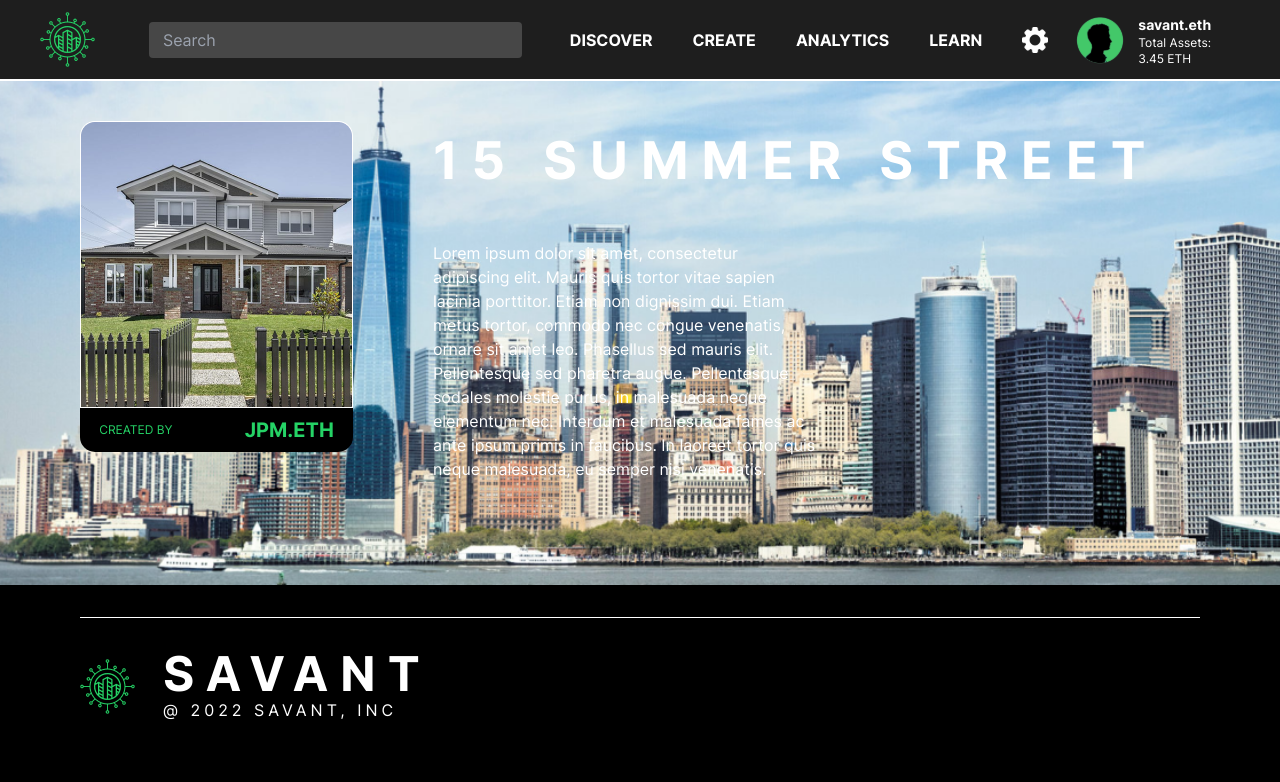
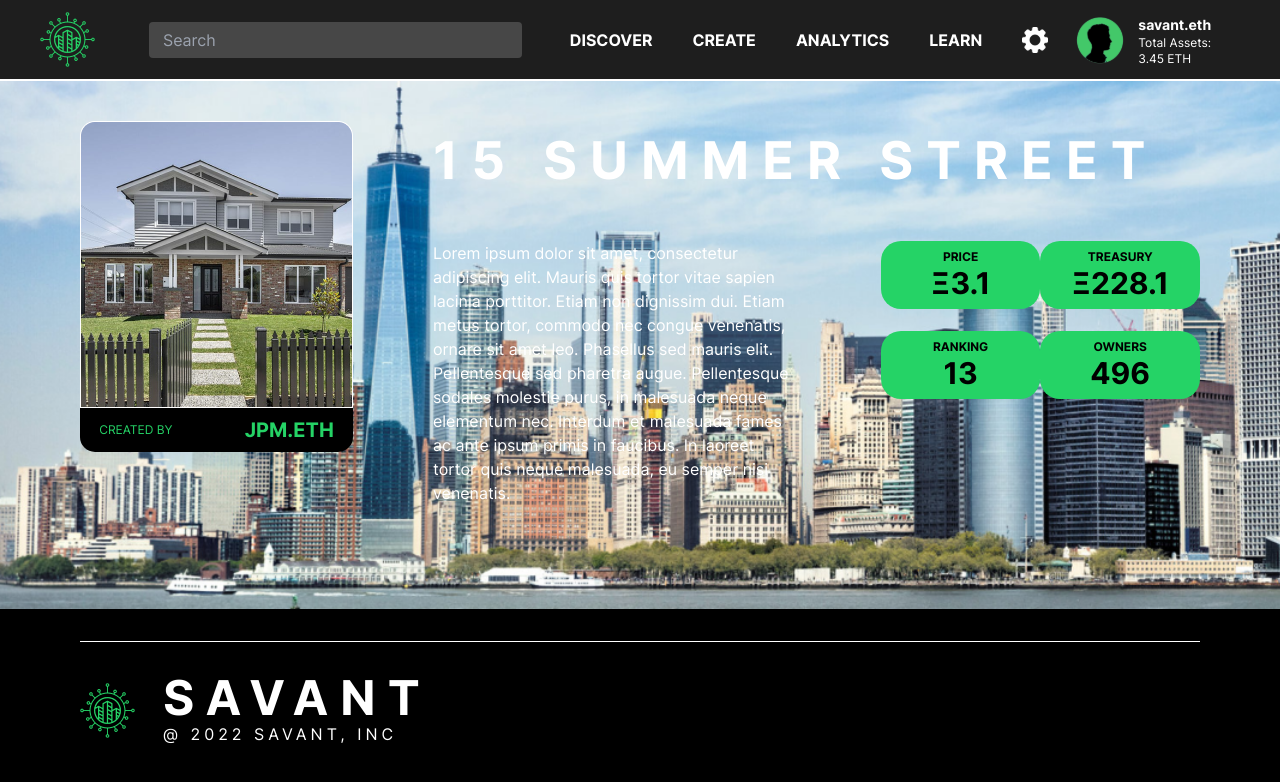
Before and after one commit to bihlasagna/Savant-protocol-frontend, a React (Create React App) app: page /vehicle in a window 1280 px wide. Shown: the top 782 px of the page. Built offline with nearby package versions, Linux system fonts and the light colour scheme.

Commit message:
Add vehicle header stats

```diff
--- a/src/components/EstateMainHeaderContent/index.jsx
+++ b/src/components/EstateMainHeaderContent/index.jsx
@@ -1,4 +1,24 @@
+import Button from 'components/Button';
 import './index.scss';
+
+const details = [
+  {
+    property: 'PRICE',
+    value: 'Ξ3.1',
+  },
+  {
+    property: 'TREASURY',
+    value: 'Ξ228.1',
+  },
+  {
+    property: 'RANKING',
+    value: '13',
+  },
+  {
+    property: 'OWNERS',
+    value: '496',
+  },
+];
 
 const EstateMainHeaderContent = () => {
   return (
@@ -14,7 +34,16 @@ const EstateMainHeaderContent = () => {
           Interdum et malesuada fames ac ante ipsum primis in faucibus. In
           laoreet tortor quis neque malesuada, eu semper nisi venenatis.
         </p>
-        <div className="details"></div>
+        <div className="details">
+          {details.map(({ property, value }, index) => (
+            <Button bg-primary text-black font-bold key={index}>
+              <div>
+                <p className="text-xs">{property}</p>
+                <p className="text-3xl">{value}</p>
+              </div>
+            </Button>
+          ))}
+        </div>
       </div>
     </div>
   );
--- a/src/components/EstateMainHeaderContent/index.scss
+++ b/src/components/EstateMainHeaderContent/index.scss
@@ -8,4 +8,15 @@
     line-height: 16px;
     margin-bottom: 40px;
   }
+
+  .desc {
+    margin-right: 84px;
+  }
+  .details {
+    > button {
+      width: 50%;
+      padding: 0.5rem;
+      margin-bottom: 22px;
+    }
+  }
 }
```
